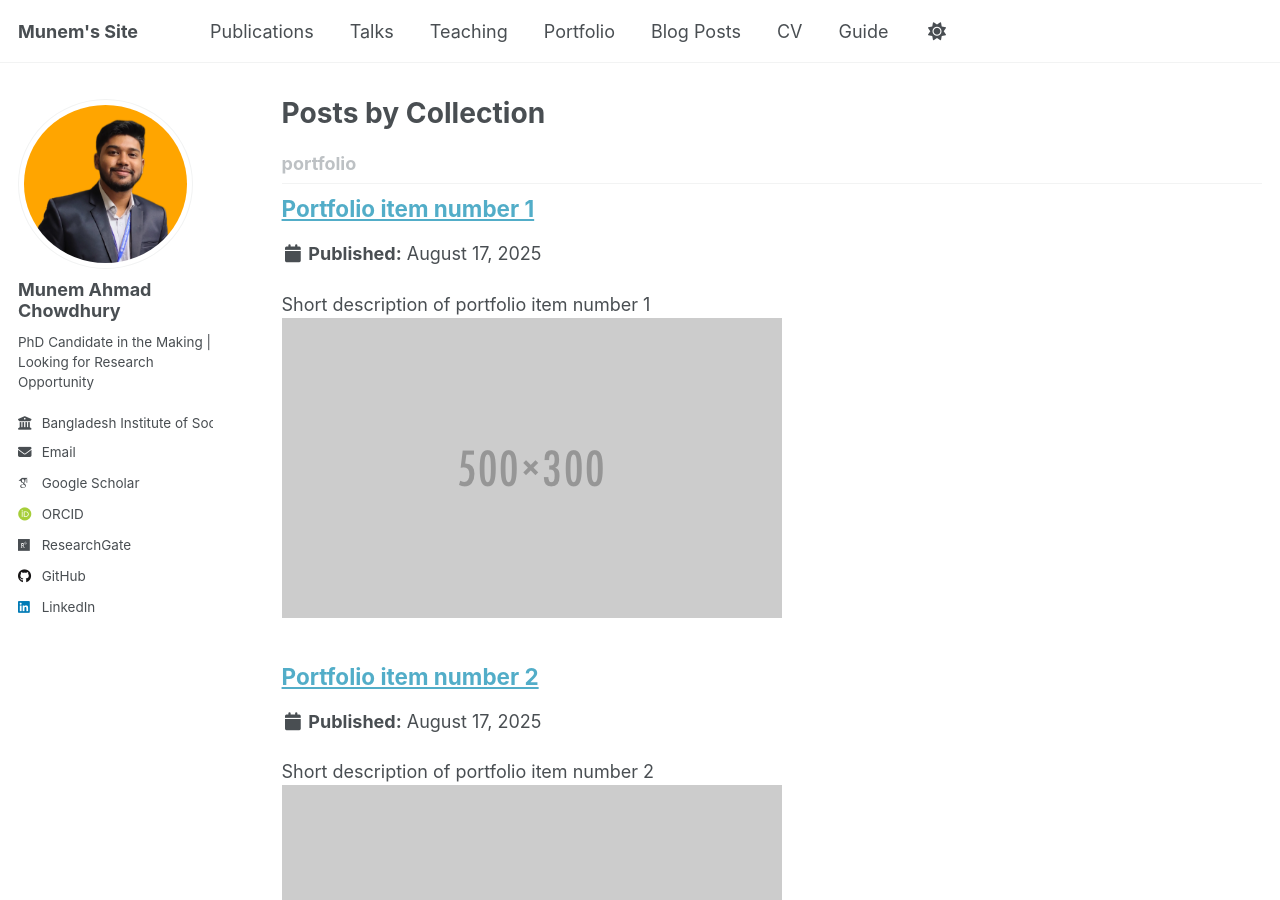
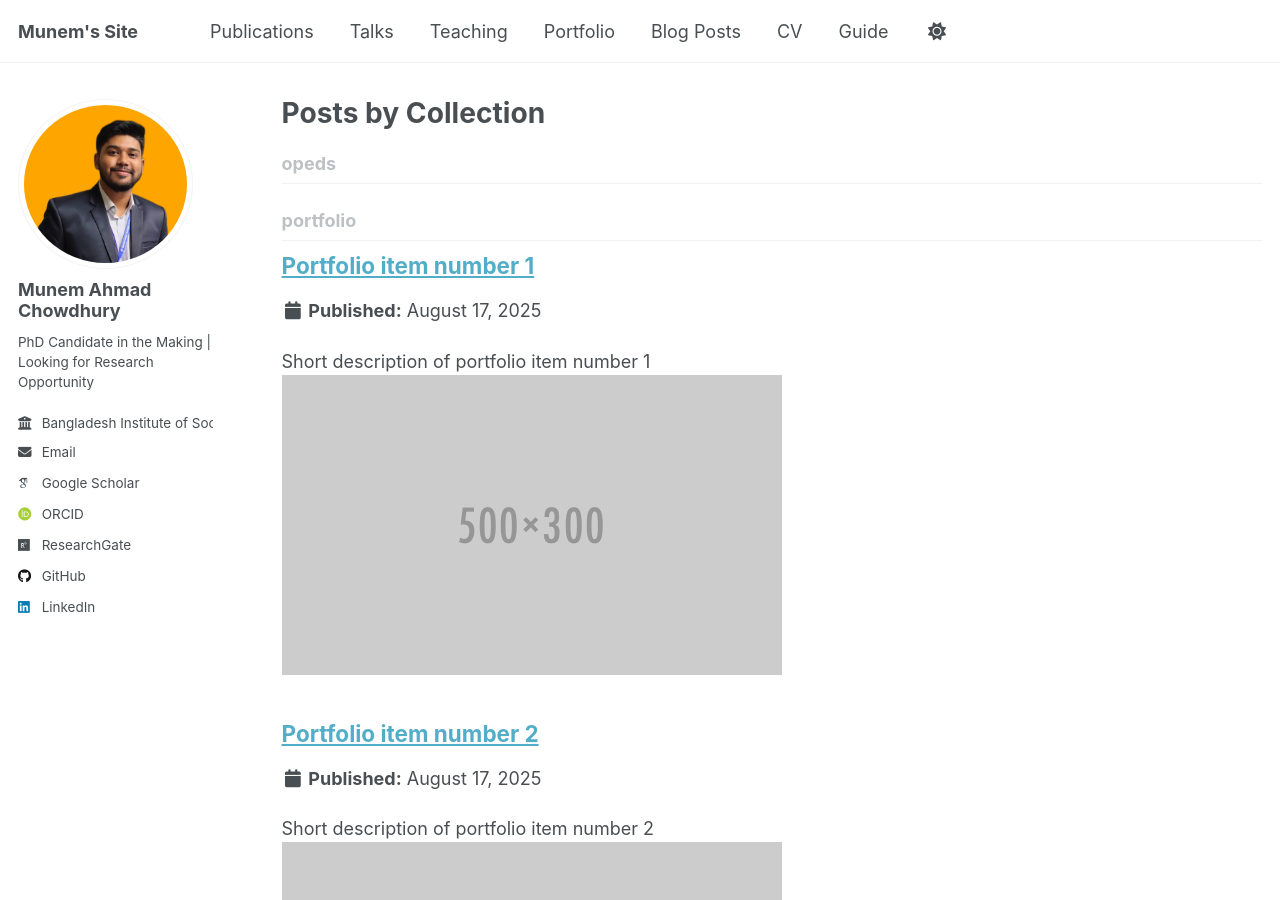
Before and after one commit to munemahmad/munemahmad.github.io, a Jekyll site: the page built from _pages/collection-archive.html, in a window 1280 px wide and 900 px high. Built offline with Jekyll 4.4.1, drawn with Linux system fonts in a browser that asks for light colours; some web fonts are replaced; a script that is not in the unit is left out.

Commit message:
Update _config.yml

```diff
--- a/_config.yml
+++ b/_config.yml
@@ -229,7 +229,9 @@ collections:
   talks:
     output: true
     permalink: /:collection/:path/
-
+  opeds:
+    output: true
+    permalink: /opeds/:path/
 
 
 # These settings control how pages and collections are included in the site
```
